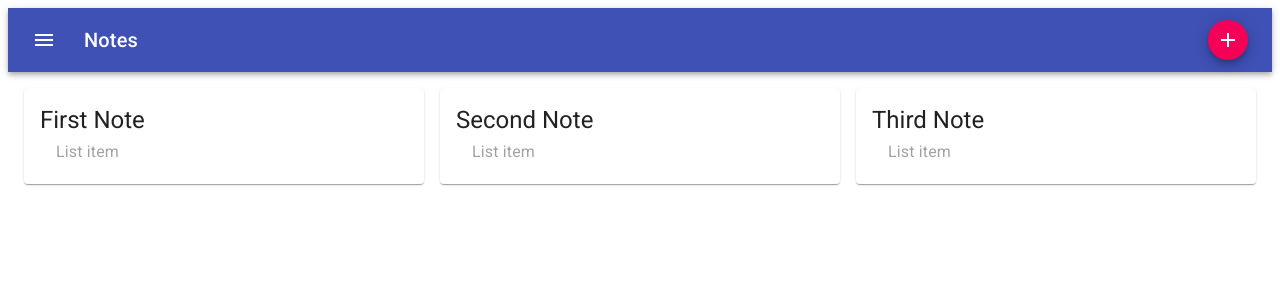
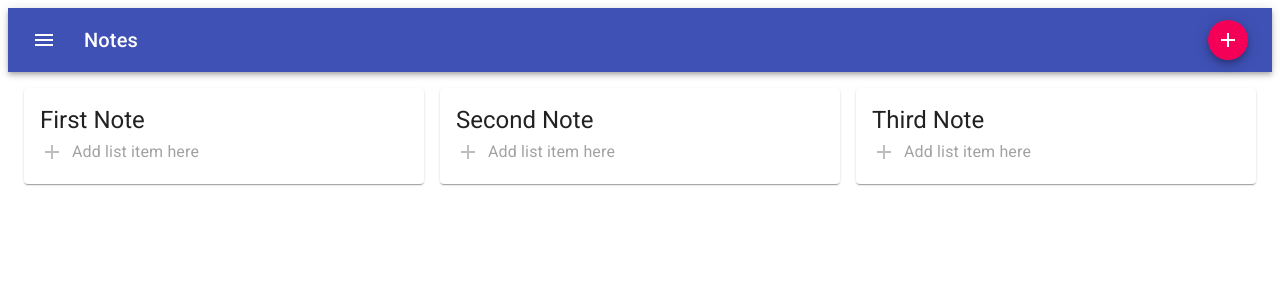
Before and after one commit to weidonglian/react-playground, a React (Create React App) app in the folder first-react-ts/: page / in a window 1280 px wide. Shown: the top 300 px of the page. Built offline with nearby package versions, Linux system fonts and the light colour scheme.

Commit message:
implement add todo

```diff
--- a/first-react-ts/src/components/Todos/Add.tsx
+++ b/first-react-ts/src/components/Todos/Add.tsx
@@ -1,12 +1,13 @@
 import React from 'react'
 import { Dispatch } from 'redux'
 import { connect } from 'react-redux';
-import { Typography, InputBase, FormGroup, Theme } from '@material-ui/core'
+import { Typography, InputBase, FormGroup, Theme, IconButton, InputAdornment } from '@material-ui/core'
 import { withStyles, WithStyles, createStyles } from '@material-ui/core'
+import AddIcon from '@material-ui/icons/Add';
 
 const styles = (theme: Theme) => createStyles({
     input: {
-        marginLeft: theme.spacing(2),
+        // marginLeft: theme.spacing(2),
         flex: 1,
     },
 })
@@ -50,16 +51,21 @@ class extends React.PureComponent<UiTodosAddProps, UiTodosAddState> {
         const { addTodo, classes } = this.props;
 
         return (
-            <FormGroup>
+            <React.Fragment>
                 <InputBase
                     className={classes.input}
-                    placeholder="List item"
-                    inputProps={{ 'aria-label': 'list item' }}
                     onKeyDown={this.keyPressed}
                     value={this.state.name}
                     onChange={this.inputChanged}
+                    placeholder="Add list item here"
+                    inputProps={{ 'aria-label': 'add list item here' }}
+                    startAdornment={
+                        <InputAdornment position="start">
+                          <AddIcon color='disabled' />
+                        </InputAdornment>
+                    }
                 />
-            </FormGroup>
+            </React.Fragment>
         )
     }
 }
--- a/first-react-ts/src/components/Todos/List.tsx
+++ b/first-react-ts/src/components/Todos/List.tsx
@@ -8,8 +8,6 @@ interface UiTodosListProps {
 }
 
 export const UiTodosList = ({ todos, toggleTodo }: UiTodosListProps) => {
-
-    // const classes = useStyles()
     return (
         <Box p={0}>
             <FormGroup>
--- a/first-react-ts/src/reducers/notes.ts
+++ b/first-react-ts/src/reducers/notes.ts
@@ -23,7 +23,7 @@ export const notesReducer = (state: NotesState = initialNotesState, action: Note
             } else {
                 return iassign(state,
                     s => s.notes[noteIndex].todos,
-                    t => ({ ...t, todo })
+                    t => [ ...t, todo ]
                 )
             }
         }
@@ -36,7 +36,10 @@ export const notesReducer = (state: NotesState = initialNotesState, action: Note
             } else {
                 return iassign(state,
                     s => s.notes[noteIndex].todos[todoId],
-                    t => (t.done = !t.done, t)
+                    t => {
+                        t.done = !t.done
+                        return t
+                    }
                 )
             }
         }
@@ -45,7 +48,10 @@ export const notesReducer = (state: NotesState = initialNotesState, action: Note
             const { note } = action.payload
             return iassign(state,
                 s => s.notes,
-                n => (n.push(note), n)
+                n => {
+                    n.push(note)
+                    return n
+                }
             )
         }
 
@@ -57,7 +63,10 @@ export const notesReducer = (state: NotesState = initialNotesState, action: Note
             } else {
                 return iassign(state,
                     s => s.notes[noteIndex],
-                    n => (n.visibility = visibility, n)
+                    n => {
+                        n.visibility = visibility
+                        return n
+                    }
                 )
             }
         }
```
